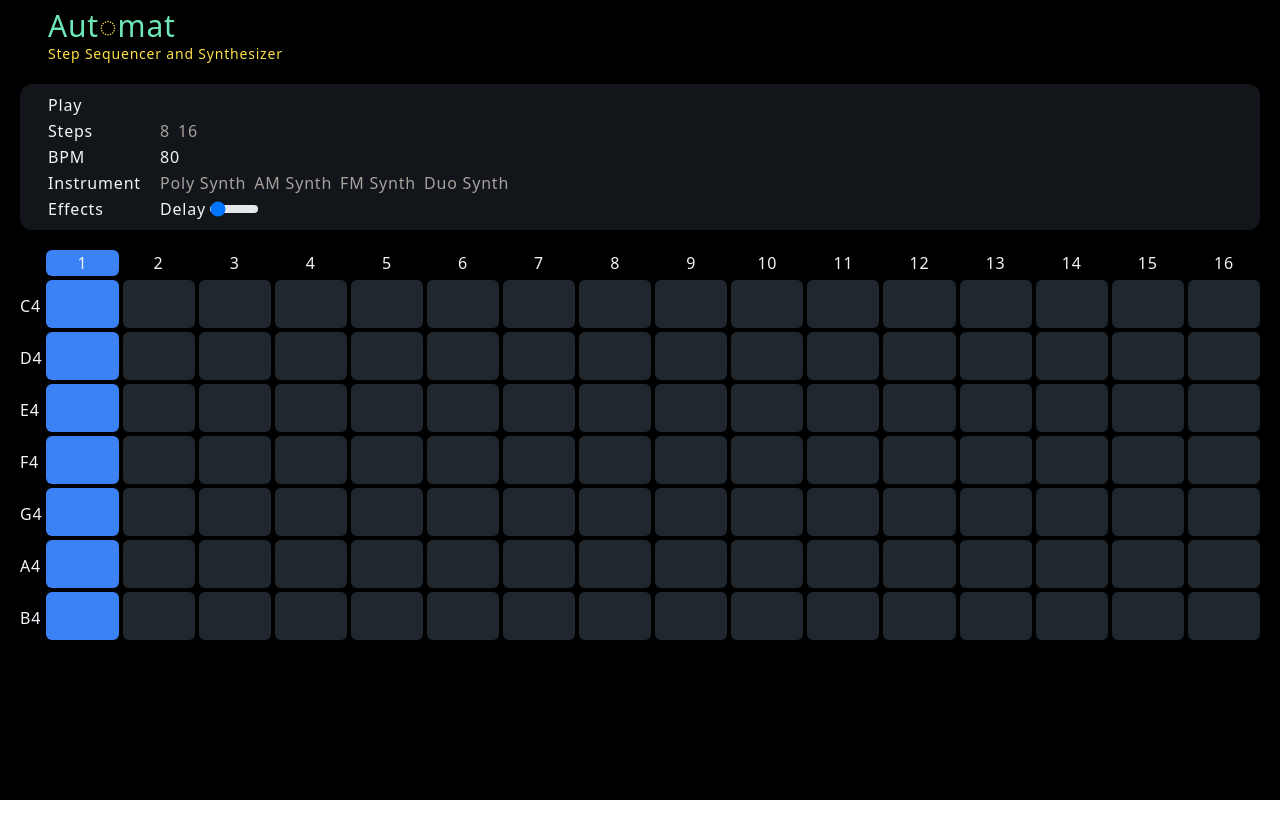
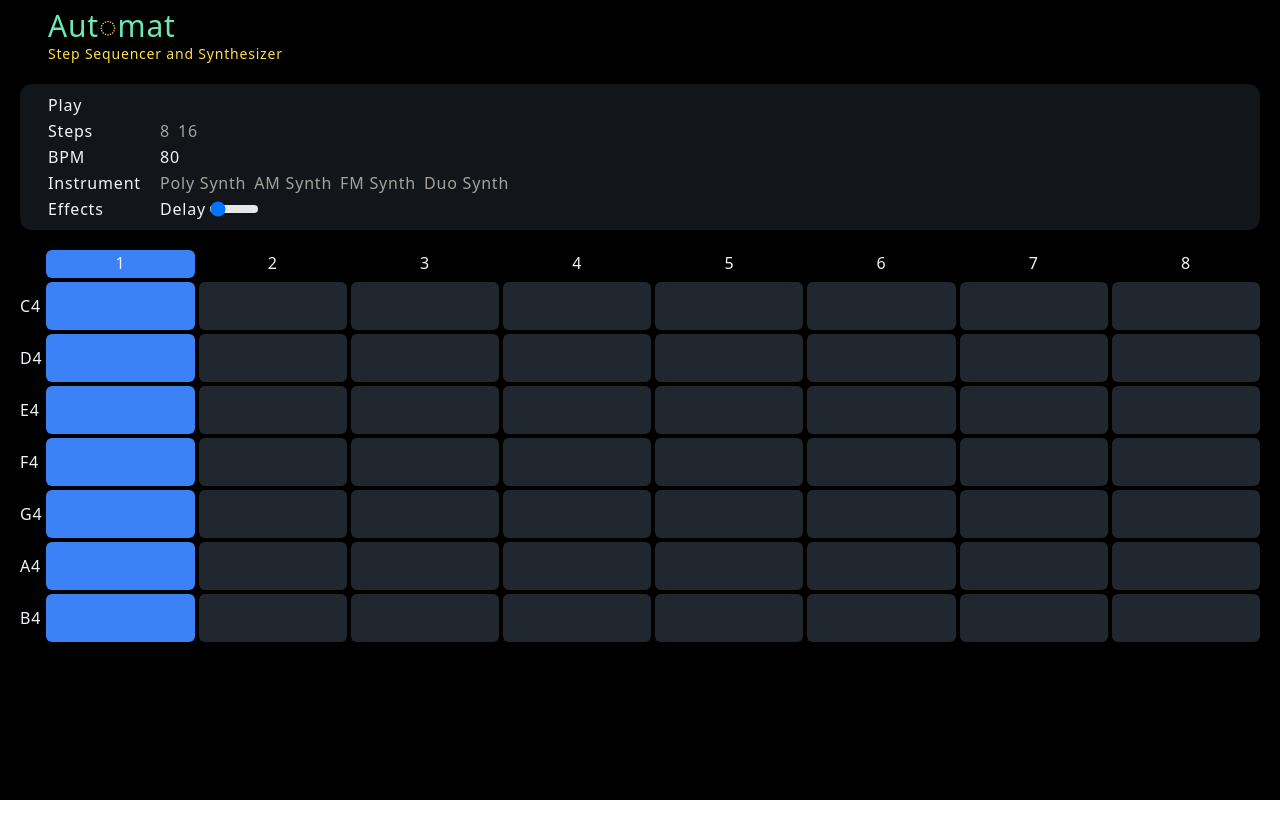
Before and after one commit to kad1kad/Automat, a React (Vite) app: page / in a window 1280 px wide. Shown: the top 838 px of the page. Built offline with nearby package versions, Linux system fonts and the light colour scheme.

Commit message:
fix unwanted sound bug

```diff
--- a/src/App.tsx
+++ b/src/App.tsx
@@ -1,20 +1,25 @@
 import { Effect, Instrument, Song, Track } from "reactronica";
 import "./App.css";
 import { useState } from "react";
-import { notes } from "./utils/scales";
 import { instruments } from "./utils/instruments";
 import StepsequencerGrid from "./components/StepSequencerGrid";
 import StepSequencerEffect from "./components/StepSequencerEffect";
 
+interface Step {
+  name: string;
+  selected: boolean;
+}
+
+type InitialStepsArray = Array<Array<Step>>;
+
 function App() {
-  // Step Sequencer
+  const [totalSteps, setTotalSteps] = useState(8);
+  const [isPlaying, setIsPlaying] = useState(false);
 
-  const [totalSteps, setTotalSteps] = useState(16);
-  const [isPlaying, setIsPlaying] = useState(false);
-  const initialStepsArray: Array<Array<{ name: string; selected: boolean }>> =
-    Array.from({ length: totalSteps }, () =>
-      notes.map(() => ({ name: "", selected: false }))
-    );
+  const initialStepsArray: InitialStepsArray = Array.from(
+    { length: totalSteps },
+    () => []
+  );
   const [stepsArrayState, setStepsArrayState] = useState(initialStepsArray);
   const [selectedInstrument, setSelectedInstrument] = useState("polySynth");
 
@@ -128,7 +133,7 @@ function App() {
         <Track
           mute={false}
           steps={stepsArrayState}
-          onStepPlay={(stepNotes, index) => {
+          onStepPlay={(_, index) => {
             console.log("Current step index:", index);
             setCurrentStepIndex(index);
           }}
--- a/src/components/StepSequencerGrid.tsx
+++ b/src/components/StepSequencerGrid.tsx
@@ -27,7 +27,9 @@ function StepsequencerGrid({
     const updatedStepsArray = [...stepsArrayState];
     const currentNoteState = stepsArrayState[stepIndex][buttonIndex];
 
-    if (currentNoteState.selected) {
+    console.log("currentNoteState:", currentNoteState);
+
+    if (currentNoteState?.selected) {
       // Remove the note from the array
       updatedStepsArray[stepIndex][buttonIndex] = { name: "", selected: false };
     } else {
@@ -39,8 +41,10 @@ function StepsequencerGrid({
     }
 
     setStepsArrayState(updatedStepsArray);
+    console.log("updatedStepsArray:", updatedStepsArray);
   }
 
+  console.log("stepsArrayState:", stepsArrayState);
   return (
     <div className="flex flex-row gap-1 h-[80vh] mt-5">
       <div className="flex flex-col gap-1">
@@ -58,7 +62,7 @@ function StepsequencerGrid({
         // Show Step Index above grid
         <div className="flex flex-col gap-1 flex-1" key={stepIndex}>
           <p
-            className={`rounded-md text-center font-light ${
+            className={`rounded-md h-7  text-center font-light ${
               currentStepIndex === stepIndex ? "bg-blue-500" : ""
             }`}
           >
@@ -67,7 +71,7 @@ function StepsequencerGrid({
 
           {notes.map((note, buttonIndex) => (
             <button
-              className={`h-12 rounded-md text-slate-100   ${
+              className={`h-12 rounded-md ${
                 stepsArrayState[stepIndex][buttonIndex]?.selected
                   ? "selected-button"
                   : "unselected-button"
```
